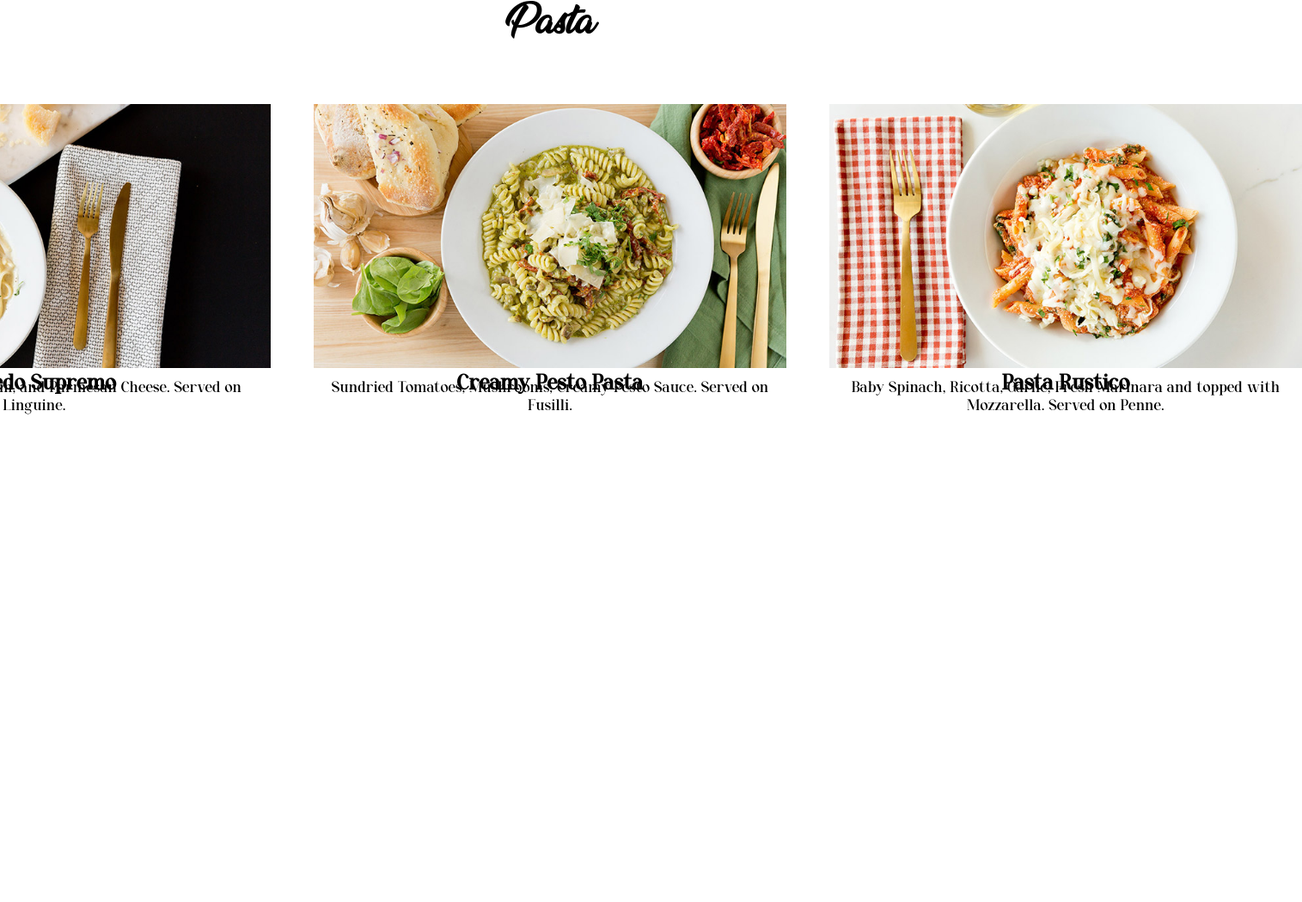
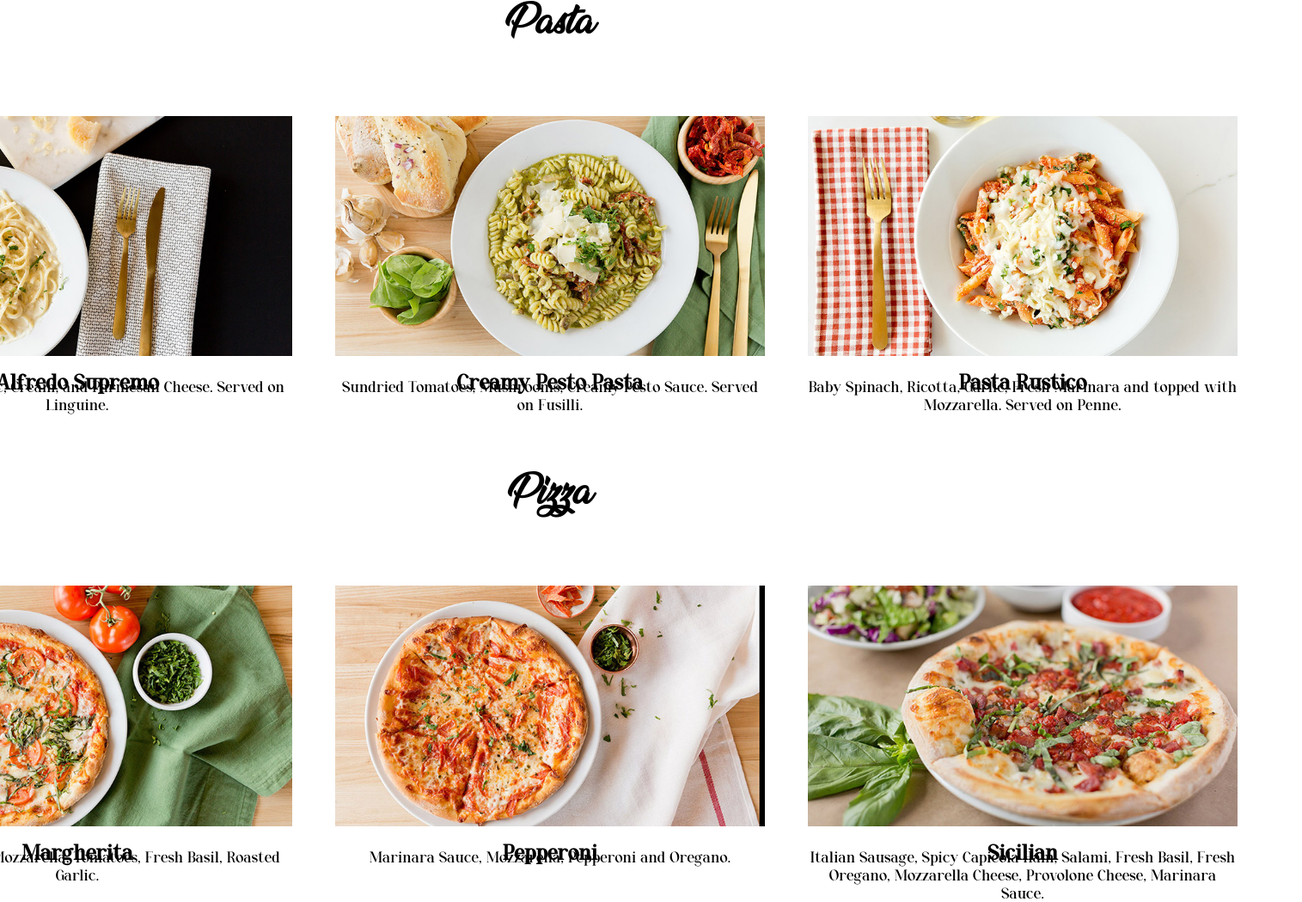
Before and after one commit to balinwarren/Restaurant-Page, a website built with webpack: page dist/index.html in a window 1280 px wide. Shown: the part 674-1723 px from the top of the page at 86% size, 1515 px wide, since content can reach past the window. Before the commit the page ends 1173 px from the top, so only its background shows below. Built offline with nearby package versions, Linux system fonts and the light colour scheme; a web font is replaced by a local one.

Commit message:
Added build pizza menu feature

```diff
--- a/src/menu.js
+++ b/src/menu.js
@@ -15,6 +15,7 @@ export function buildMenu() {
     content.appendChild(buildTabs());
     content.appendChild(buildSalad());
     content.appendChild(buildPasta());
+    content.appendChild(buildPizza());
 }
 
 function buildSalad() {
@@ -142,3 +143,66 @@ function buildPasta() {
 
     return element;
 }
+
+function buildPizza() {
+    const element = document.createElement('div');
+    element.classList.add('menuContainer');
+
+    const title = document.createElement('h2');
+    title.innerHTML = "Pizza";
+    title.classList.add('menuHeader');
+    element.appendChild(title);
+
+    const itemRow = document.createElement('div');
+    itemRow.classList.add('itemRow');
+    element.appendChild(itemRow);
+
+    const imgSrc = [
+        margherita,
+        pepperoni,
+        sicilian
+    ];
+
+    const imgAlt = [
+        'pizza with fresh tomato',
+        'pizza with pepperoni',
+        'pizza with 3 meats',
+    ]
+
+    const itemNames = [
+        'Margherita',
+        'Pepperoni',
+        'Sicilian',
+    ];
+
+    const itemDescrs = [
+        'Marinara Sauce, Mozzarella, Tomatoes, Fresh Basil, Roasted Garlic.',
+        'Marinara Sauce, Mozzarella, Pepperoni and Oregano.',
+        'Italian Sausage, Spicy Capicola Ham, Salami, Fresh Basil, Fresh Oregano, Mozzarella Cheese, Provolone Cheese, Marinara Sauce.',
+    ];
+
+    for(let i = 0; i < 3; i++) {
+        const item = document.createElement('div');
+        item.classList.add('item');
+
+        const itemImg = new Image();
+        itemImg.src = imgSrc[i];
+        itemImg.alt = imgAlt[i];
+        itemImg.classList.add('itemImg');
+        item.appendChild(itemImg);
+
+        const itemName = document.createElement('h3');
+        itemName.innerHTML = itemNames[i];
+        itemName.classList.add('itemName');
+        item.appendChild(itemName);
+
+        const itemDescr = document.createElement('p');
+        itemDescr.innerHTML = itemDescrs[i];
+        itemDescr.classList.add('description');
+        item.appendChild(itemDescr);
+
+        itemRow.appendChild(item);
+    }
+
+    return element;
+}
--- a/src/style.css
+++ b/src/style.css
@@ -103,7 +103,7 @@ body {
     align-items: center;
     min-width: none;
     min-height: none;
-    width: 550px;
+    width: 500px;
     text-align: center;
 }
 
@@ -123,7 +123,7 @@ body {
 
 .itemImg {
     height: 450px;
-    width: 550px;
+    width: 500px;
     object-fit: scale-down;
     margin: 0;
     padding: 0;
```
Also changed, not shown: dist/index.bundle.js.
